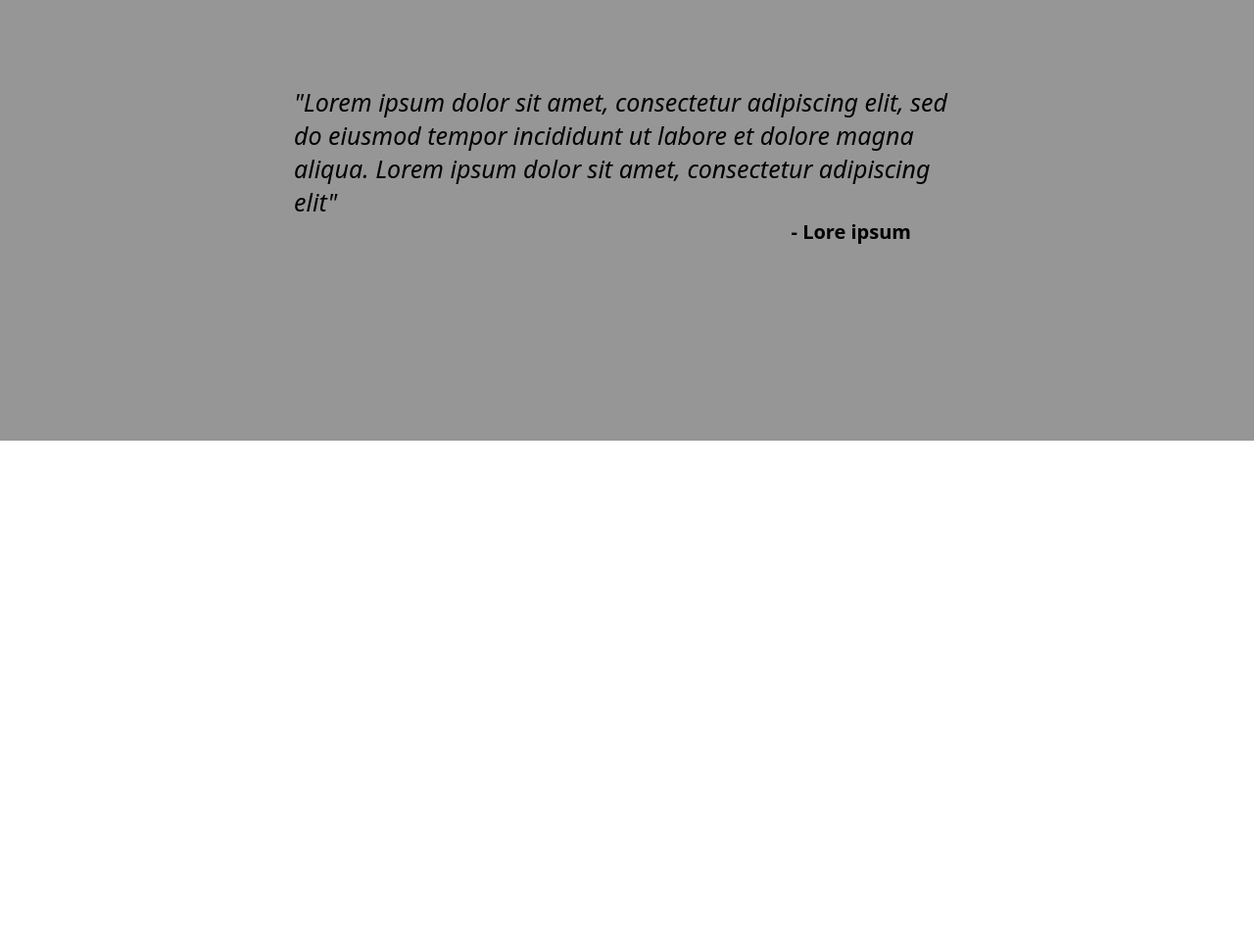
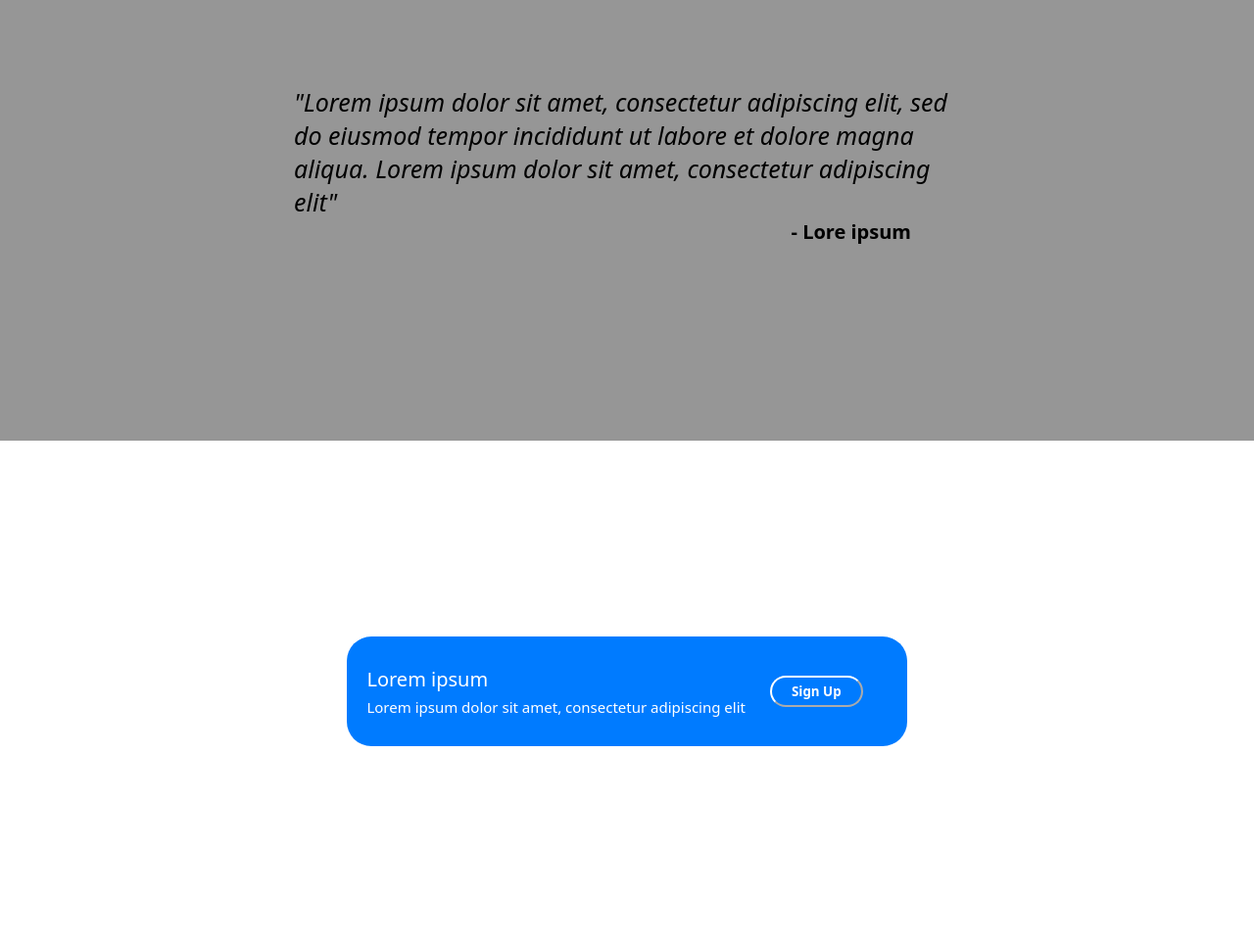
Before and after one commit to DomenicGTH/Landing-Page, a plain HTML site: page index.html in a window 1280 px wide. Shown: the part 1079-2041 px from the top of the page at 98% size. Before the commit the page ends 1529 px from the top, so only its background shows below. Drawn offline with Linux system fonts and the light colour scheme.

Commit message:
added 4th section

```diff
--- a/index.html
+++ b/index.html
@@ -59,5 +59,14 @@
     <div class="author">- Lore ipsum</div>
     </div>
 
+    <div class="fourthsection">
+        <div class="everything">
+        <div class="titleblurb">
+        <div class="fourtitle">Lorem ipsum</div>
+        <div class="fourblurb">Lorem ipsum dolor sit amet, consectetur adipiscing elit</div>
+    </div>
+        <button class="foursignup">Sign Up</button>
+        </div>
+    </div>
 </body>
 </html>
--- a/styles.css
+++ b/styles.css
@@ -145,3 +145,47 @@ a.header-link {
     font-size: 20px;
     flex-basis: 100%;
 }
+
+.fourthsection {
+    display: flex;
+    justify-content: center;
+    padding: 200px 300px;
+    flex-basis: 100%;
+    color: white;
+    font-family: system-ui, -apple-system, BlinkMacSystemFont,
+    'Segoe UI', Roboto, Oxygen, Ubuntu, Cantarell,
+    'Open Sans', 'Helvetica Neue', sans-serif;
+}
+
+.everything {
+    display: flex;
+    align-items: center;
+    background-color: rgb(0, 123, 255);
+    padding: 15px 20px;
+    border-radius: 25px;
+}
+
+.fourtitle {
+    font-size: 20px;
+    margin-bottom: 5px;
+}
+.titleblurb {
+    display: flex;
+    flex-direction: column;
+}
+
+.fourblurb {
+
+    font-size: 15px;
+}
+
+.foursignup {
+    padding: 5px 20px 5px 20px;
+    margin: 25px;
+    background-color: rgb(0, 123, 255);
+    font-weight: 700;
+    border-radius: 25px;
+    color: white;
+    border-color: white;
+    font-family: inherit;
+}
```
